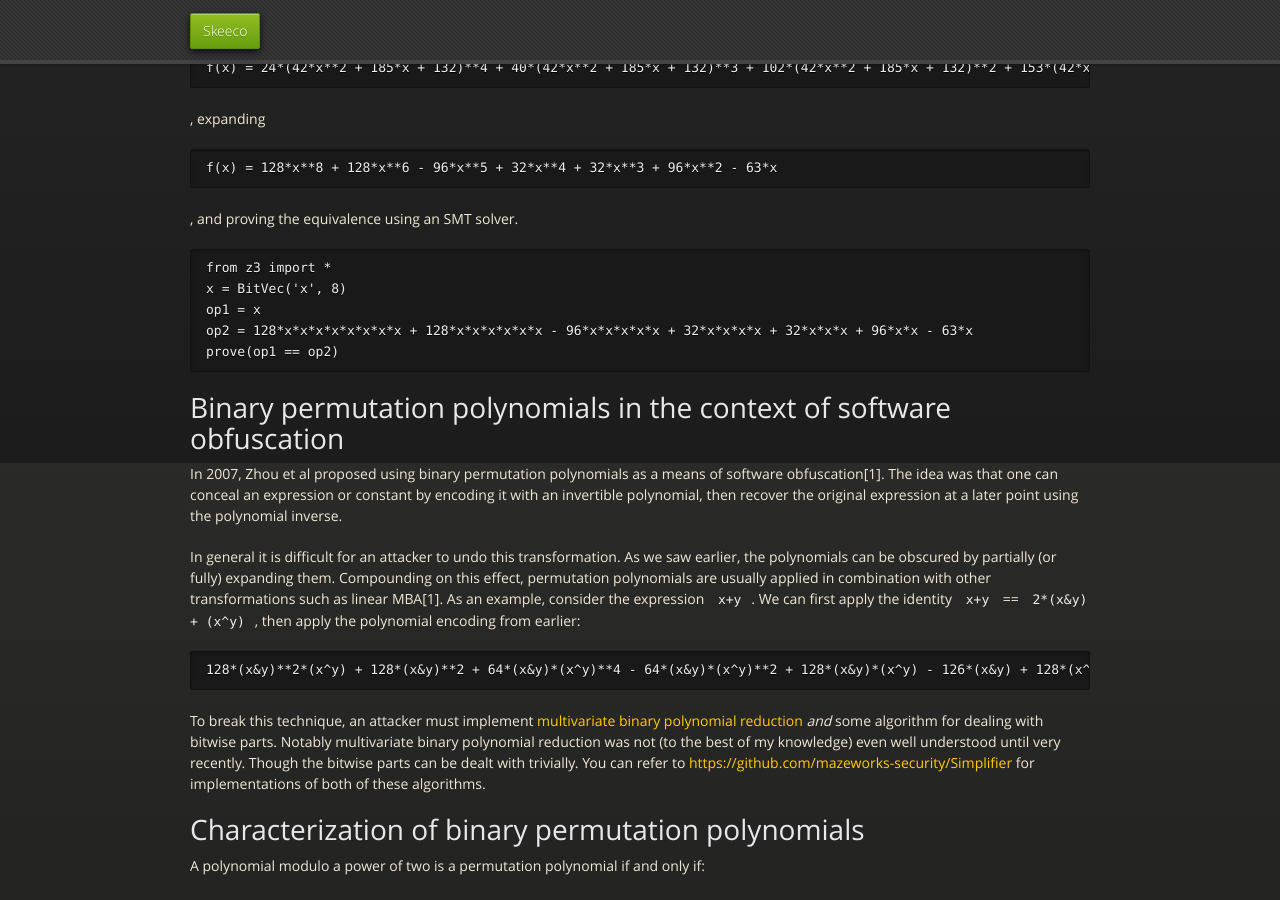
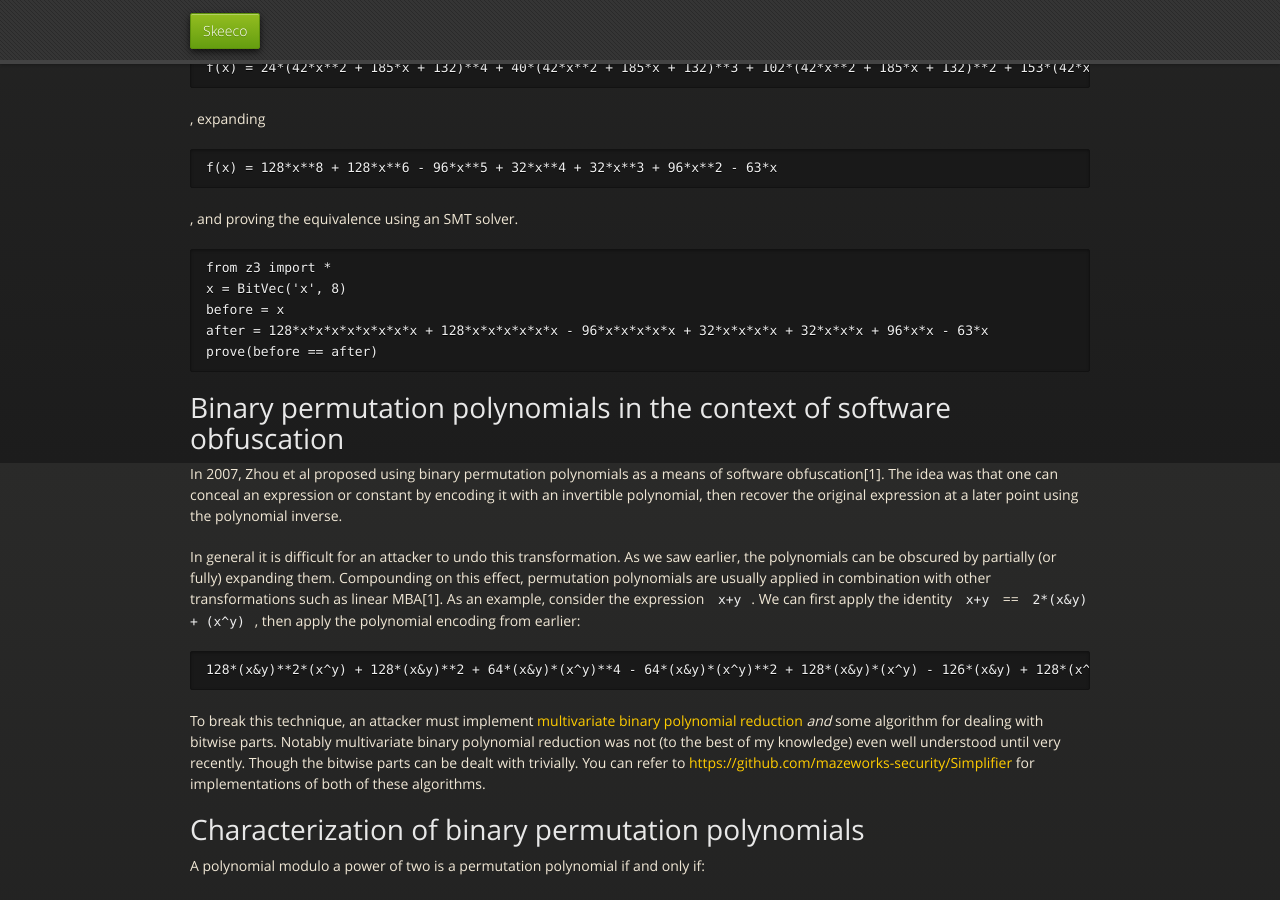
Before and after one commit to Colton1skees/Colton1skees.github.io, a Jekyll site: the page built from posts/Inversion.md, in a window 1280 px wide and 900 px high, scrolled down 437 px. Built offline with Jekyll 4.4.1, drawn with Linux system fonts in a browser that asks for light colours; our own code applies the rules of GitHub Pages for plain Markdown files.

Commit message:
variable renaming

````diff
--- a/posts/Inversion.md
+++ b/posts/Inversion.md
@@ -29,9 +29,9 @@ f(x) = 128*x**8 + 128*x**6 - 96*x**5 + 32*x**4 + 32*x**3 + 96*x**2 - 63*x
 ```
 from z3 import *
 x = BitVec('x', 8)
-op1 = x
-op2 = 128*x*x*x*x*x*x*x*x + 128*x*x*x*x*x*x - 96*x*x*x*x*x + 32*x*x*x*x + 32*x*x*x + 96*x*x - 63*x
-prove(op1 == op2)
+before = x
+after = 128*x*x*x*x*x*x*x*x + 128*x*x*x*x*x*x - 96*x*x*x*x*x + 32*x*x*x*x + 32*x*x*x + 96*x*x - 63*x
+prove(before == after)
 ```
 
 # Binary permutation polynomials in the context of software obfuscation
````
